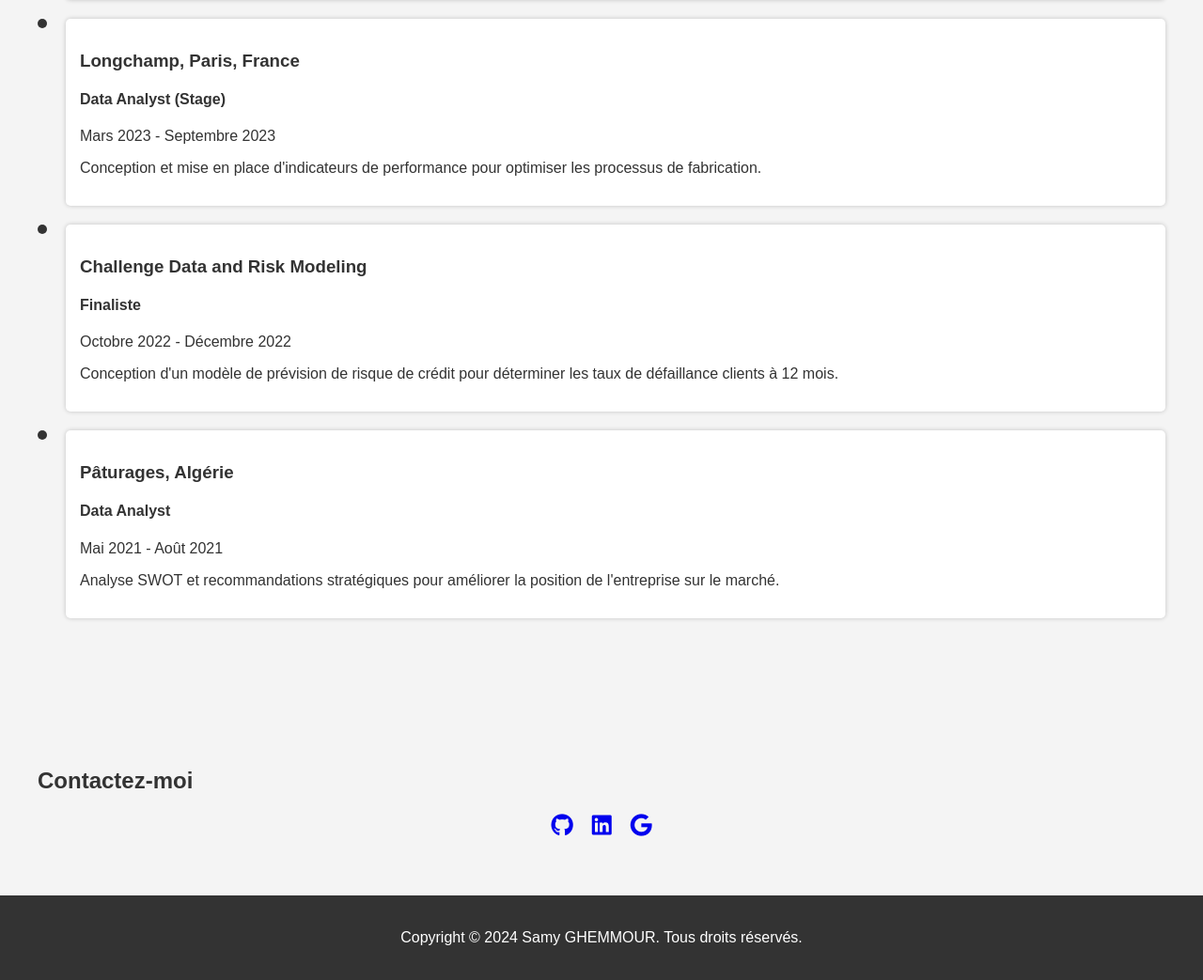
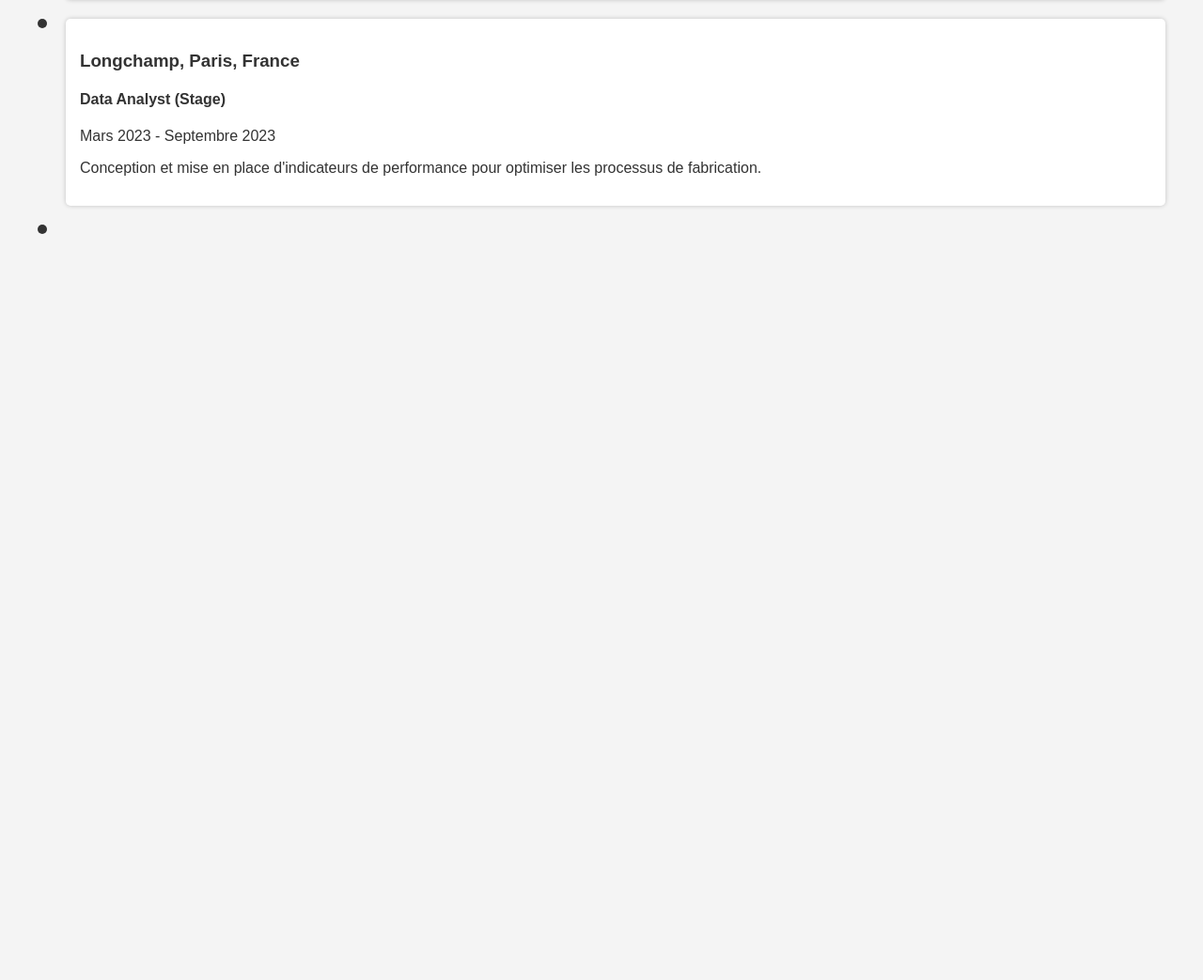
Before and after one commit to Samy-gmr/samyghemmour.github.io, a plain HTML site: page index.htm in a window 1280 px wide. Shown: the part 2005-3048 px from the top of the page at 94% size. After the commit the page ends 2304 px from the top, so only its background shows below. Drawn offline with Linux system fonts and the light colour scheme.

Commit message:
Update index.htm

```diff
--- a/index.htm
+++ b/index.htm
@@ -6,7 +6,7 @@
     <meta name="viewport" content="width=device-width, initial-scale=1.0">
     <title>Samy Ghemmour - Data Analyst Portfolio</title>
     <link rel="stylesheet" href="style.css">
-    <script src="ext.js" language="javascript"></script>
+    <script src="ext.js" defer></script>
     <script src="https://kit.fontawesome.com/cacb60c650.js" crossorigin="anonymous"></script>
 </head>
 
@@ -14,7 +14,7 @@
     <!-- Menu et Logo -->
     <header>
         <a href="#" class="logo">Samy GHEMMOUR</a>
-        <div class="toggle" onclick="toggleMenu();"></div>
+        <div class="toggle" onclick="toggleMenu();">&#9776;</div>
         <ul class="menu">
             <li><a href="#home" onclick="toggleMenu();">Accueil</a></li>
             <li><a href="#about" onclick="toggleMenu();">À propos</a></li>
@@ -101,58 +101,3 @@
 
             <div class="timeline-item">
                 <div class="timeline-dot"></div>
-                <div class="timeline-content">
-                    <h3>Challenge Data and Risk Modeling</h3>
-                    <h4>Finaliste</h4>
-                    <p>Octobre 2022 - Décembre 2022</p>
-                    <p>Conception d'un modèle de prévision de risque de crédit pour déterminer les taux de défaillance clients à 12 mois.</p>
-                </div>
-            </div>
-
-            <div class="timeline-item">
-                <div class="timeline-dot"></div>
-                <div class="timeline-content">
-                    <h3>Pâturages, Algérie</h3>
-                    <h4>Data Analyst</h4>
-                    <p>Mai 2021 - Août 2021</p>
-                    <p>Analyse SWOT et recommandations stratégiques pour améliorer la position de l'entreprise sur le marché.</p>
-                </div>
-            </div>
-        </div>
-    </section>
-
-    <!-- Contact -->
-    <section class="contact" id="contact">
-        <div class="heading">
-            <h2>Contactez-moi</h2>
-        </div>
-        <div class="social">
-            <!-- Github -->
-            <div class="icon">
-                <a href="https://github.com/Samy-gmr" target="_blank">
-                    <i class="fab fa-github"></i>
-                </a>
-            </div>
-            <!-- LinkedIn -->
-            <div class="icon">
-                <a href="https://www.linkedin.com/in/ghemmour-samy-609158202/" target="_blank">
-                    <i class="fab fa-linkedin"></i>
-                </a>
-            </div>
-            <!-- Email -->
-            <div class="icon">
-                <a href="mailto:ghemmoursamy9@gmail.com" target="_blank">
-                    <i class="fab fa-google"></i>
-                </a>
-            </div>
-        </div>
-    </section>
-
-    <!-- Footer -->
-    <footer class="copyright">
-        <p>Copyright &copy; 2024 Samy GHEMMOUR. Tous droits réservés.</p>
-    </footer>
-
-</body>
-
-</html>
```
